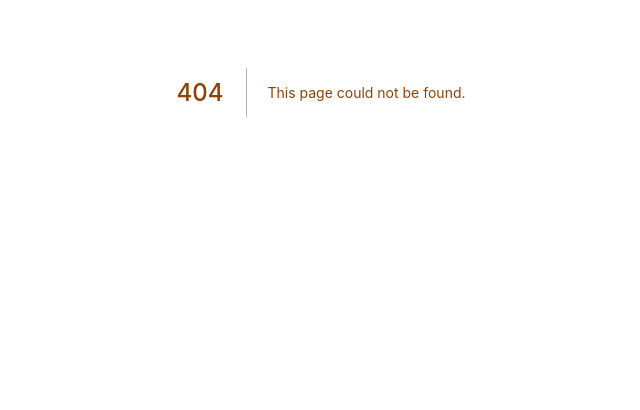
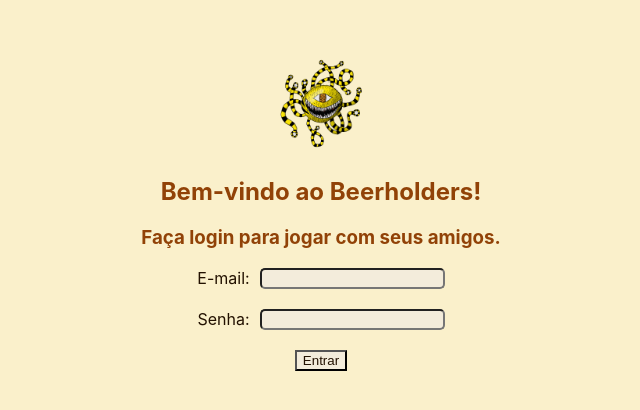
Before and after one commit to brunopmartins/web-vtt, a Next.js app: page /login in a window 1280 px wide. Before the commit this address had no page. Shown: the part 308-718 px from the top of the page, without its empty margins (319-959 px from the left). Built offline with nearby package versions, Linux system fonts and the light colour scheme.

Commit message:
initial development of the login page

```diff
--- /dev/null
+++ b/pages/login/index.js
@@ -0,0 +1,36 @@
+import Head from "next/head";
+import styles from "../../styles/Login.module.css";
+
+export default function Login() {
+  return (
+    <div className={styles.pagina}>
+      <Head>
+        <title>Login</title>
+        <link rel="icon" href="/favicon.ico" />
+      </Head>
+
+      <main className={styles.login}>
+        <img
+          className={styles.logo}
+          width={100}
+          height={100}
+          src="/beeholder-logo.png"
+          alt="Ícone com a ilustração de um beholder amarelo e preto (cores de abelha)"
+        />
+        <h2>Bem-vindo ao Beerholders!</h2>
+        <h3>Faça login para jogar com seus amigos.</h3>
+        <form className={styles.formulario} action="" method="post">
+          <div className={styles.campoFormulario}>
+            <label>E-mail:</label>
+            <input type="email" required />
+          </div>
+          <div className={styles.campoFormulario}>
+            <label>Senha:</label>
+            <input type="password" required />
+          </div>
+          <input type="submit" value="Entrar" />
+        </form>
+      </main>
+    </div>
+  );
+}
--- /dev/null
+++ b/styles/Login.module.css
@@ -0,0 +1,41 @@
+.pagina {
+  display: grid;
+  grid-template-columns: auto 600px auto;
+  grid-template-rows: 100vh;
+}
+
+.login {
+  padding: 30vh 0 0 0 ;
+  margin: 0;
+  grid-column: 2;
+  place-content: center;
+  text-align: center;
+}
+
+.formulario {
+  display: flex;
+  flex-direction: column;
+  justify-content: space-evenly;
+  align-items: center;
+  align-content: center;
+}
+
+.campoFormulario {
+  display: flex;
+  flex-direction: row;
+  align-content: space-around;
+  margin-bottom: 2.5vh;
+}
+
+.campoFormulario label {
+  margin-right: 5px;
+}
+
+.campoFormulario input {
+  margin-left: 5px;
+  border-radius: 5px;
+}
+
+.logo {
+  width: 100px;
+}
```
